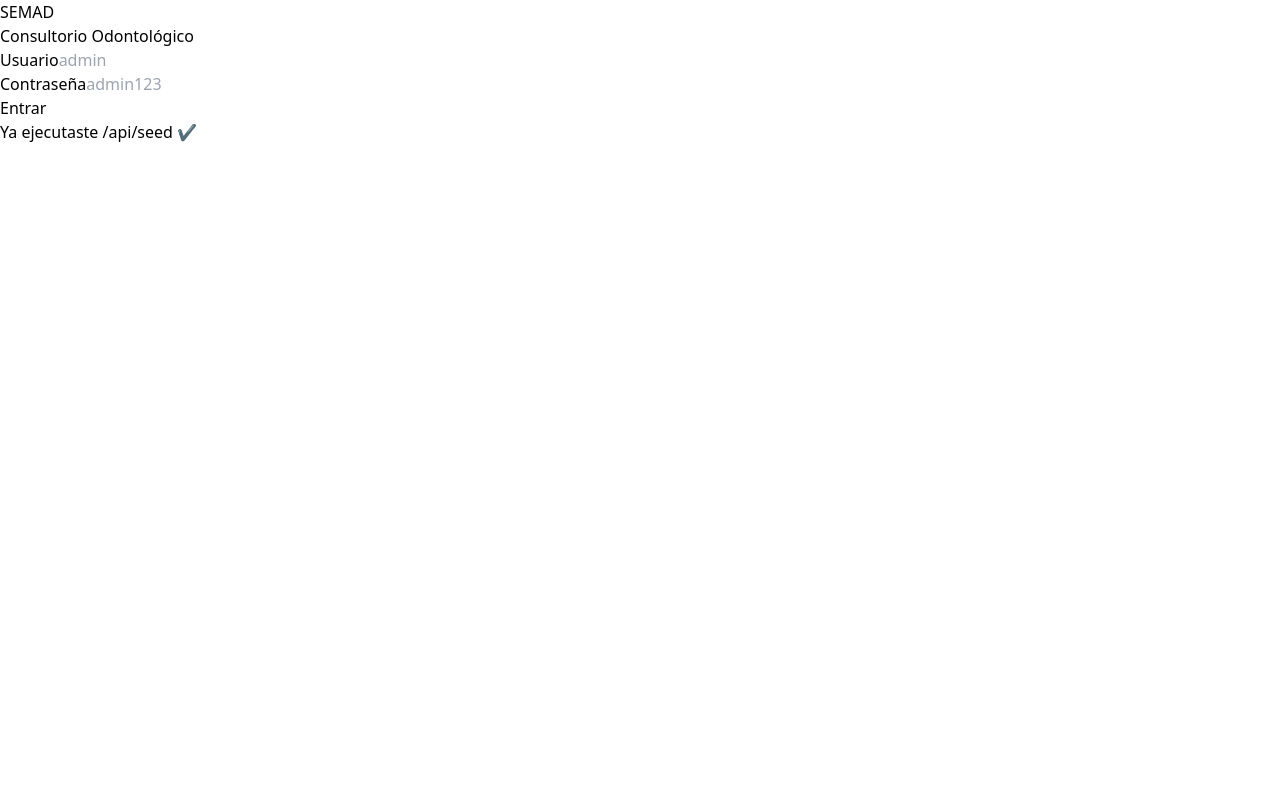
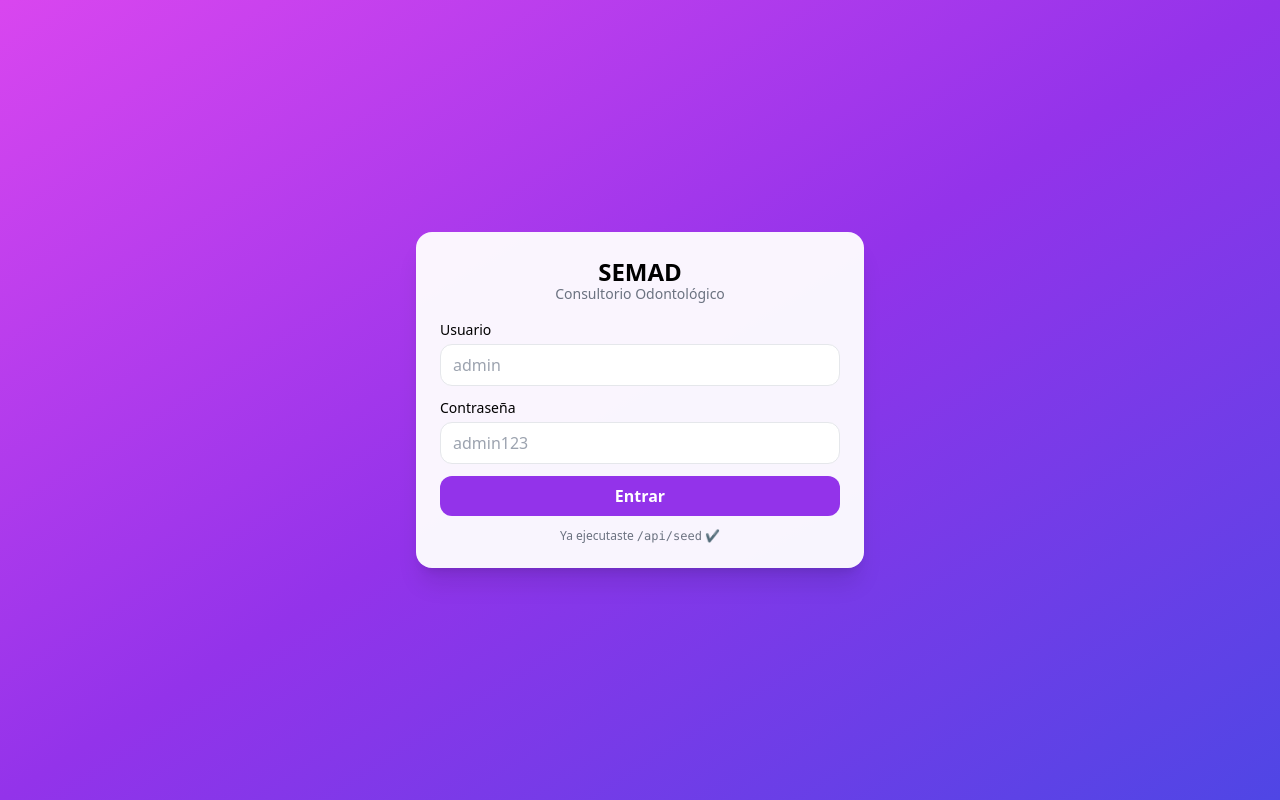
Before and after one commit to Fredycloux/semad-next-wa, a Next.js app in the folder semad-next-wa/: page /login in a window 1280 px wide. Built offline with nearby package versions, Linux system fonts and the light colour scheme.

Commit message:
Create tailwind.config.js

```diff
--- /dev/null
+++ b/semad-next-wa/tailwind.config.js
@@ -0,0 +1,6 @@
+/** @type {import('tailwindcss').Config} */
+module.exports = {
+  content: ["./src/**/*.{js,jsx,ts,tsx}"],
+  theme: { extend: {} },
+  plugins: [],
+};
```
